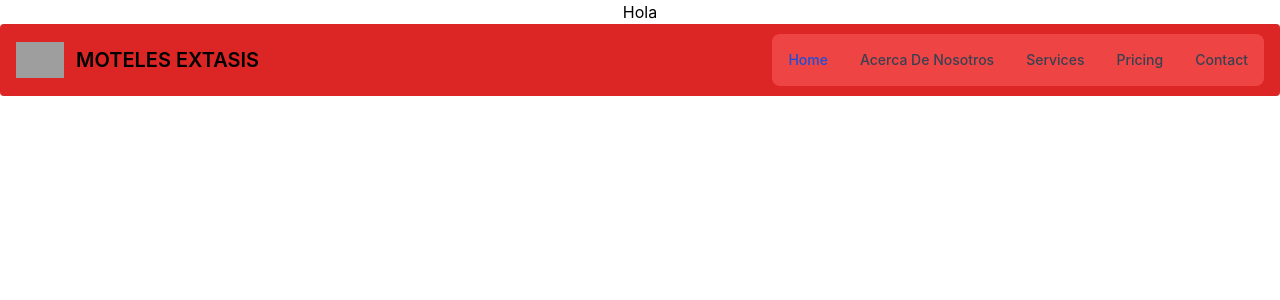
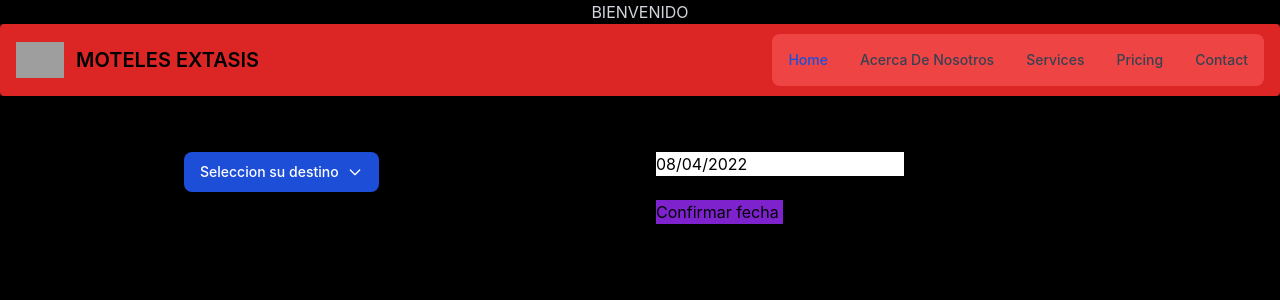
Before and after one commit to cesimiri/ghPruebaReserva, a React (Create React App) app: page / in a window 1280 px wide. Shown: the top 300 px of the page. Built offline with nearby package versions, Linux system fonts and the light colour scheme; grey boxes are pictures that could not be loaded.

Commit message:
se agregó lo que es navbar, calendario

```diff
--- a/package.json
+++ b/package.json
@@ -7,6 +7,7 @@
     "@testing-library/react": "^13.3.0",
     "@testing-library/user-event": "^13.5.0",
     "react": "^18.2.0",
+    "react-datepicker": "^4.8.0",
     "react-dom": "^18.2.0",
     "react-scripts": "5.0.1",
     "web-vitals": "^2.1.4"
--- a/public/index.html
+++ b/public/index.html
@@ -24,7 +24,7 @@
       work correctly both with client-side routing and a non-root public URL.
       Learn how to configure a non-root public URL by running `npm run build`.
     -->
-    <title>Reservasa de cuarto</title>
+    <title>Reservas de cuarto</title>
   </head>
   <body>
     <div id="root"></div>
--- a/src/App.js
+++ b/src/App.js
@@ -1,13 +1,28 @@
 
 import './App.css';
 import NavBar from './componentes/navBar';
+import Dropdown from './componentes/dropDown';
+import Calendary from './componentes/calendary';
+
 function App() {
   return (
-    <div className="App">
-      <p>Hola</p>
+    <div className="App" class="bg-black h-screen">
+      <p class="text-gray-300 text-center">BIENVENIDO</p>
       <NavBar/>
 
+      <div className='p-14 flex-row w-3/4'>
+        <div className='pl-32 float-left flex-row' >
+        <Dropdown/>
+        </div>
+        <div className='float-right' >
+        <Calendary/>
+        </div>
+
+
+      </div>
     </div>
+
+
   );
 }
 
--- /dev/null
+++ b/src/componentes/calendary.js
@@ -0,0 +1,33 @@
+// se usará la siguiente libreria
+// recursos de https://www.youtube.com/watch?v=3-RpnH-Bjlg&t=0s
+// npm i react-datepicker
+// cambiar a español https://www.youtube.com/watch?v=Rj6PgtkUFic
+import DatePicker from 'react-datepicker';
+import 'react-datepicker/dist/react-datepicker.css';
+import React, {useState} from 'react';
+
+const Calendary =() =>{
+
+    const [fecha, setFecha] = useState(new Date()) ;
+
+    const onchangeFecha = (fecha) =>{
+        setFecha({fecha : fecha});
+    }
+
+    const mostrarFecha = () =>{
+        alert(fecha);
+    }
+    return(
+        <>
+            <DatePicker
+                selected= {fecha}
+                onChange={onchangeFecha}
+            />
+            <br/>
+            <br/>
+            <input type="button" value= "Confirmar fecha " className='bg-purple-700' onClick={()=>mostrarFecha(fecha)} />
+        </>
+    )
+}
+
+export default Calendary;
--- /dev/null
+++ b/src/componentes/dropDown.js
@@ -0,0 +1,8 @@
+
+const DropDown = () => {
+    return (
+        <button id="dropdownDividerButton" data-dropdown-toggle="dropdownDivider" class="text-white bg-blue-700 hover:bg-blue-800 focus:ring-4 focus:outline-none focus:ring-blue-300 font-medium rounded-lg text-sm px-4 py-2.5 text-center inline-flex items-center dark:bg-blue-600 dark:hover:bg-blue-700 dark:focus:ring-blue-800" type="button">Seleccion su destino <svg class="ml-2 w-4 h-4" aria-hidden="true" fill="none" stroke="currentColor" viewBox="0 0 24 24" xmlns="http://www.w3.org/2000/svg"><path stroke-linecap="round" stroke-linejoin="round" stroke-width="2" d="M19 9l-7 7-7-7"></path></svg></button>
+    )
+    }
+
+export default DropDown;
```
Also changed, not shown: public/logo512.png (deleted), 1 other file (tests, documents, lock files or other folders).
